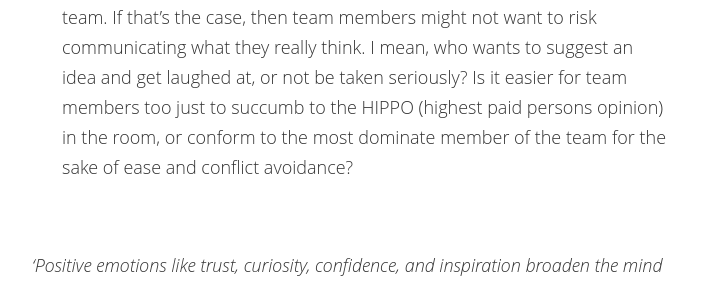
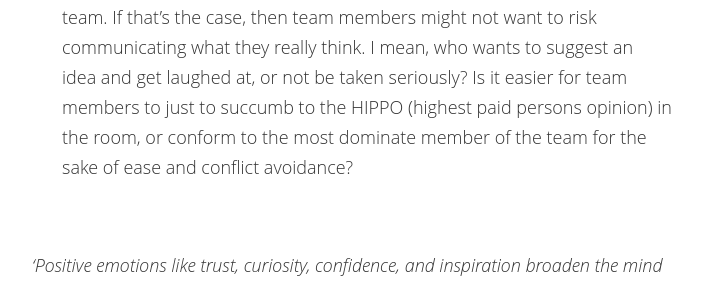
Before and after one commit to IamJackReed/JackReed, a Jekyll site: the page built from _posts/2018-05-11-greasing-the-wheels-on-facilitation.md, in a window 1280 px wide and 900 px high, scrolled down 7961 px. Shown: the part 495-781 px from the top of the window, without its empty margins (288-990 px from the left). Built offline with Jekyll 4.4.1, drawn with Linux system fonts in a browser that asks for light colours; nearby versions of some CDN libraries; some web fonts are replaced; comment, search, counter and statistics services are not loaded; some of the changed text lies outside the part shown.

Commit message:
Update 2018-05-11-greasing-the-wheels-on-facilitation.md

```diff
--- a/_posts/2018-05-11-greasing-the-wheels-on-facilitation.md
+++ b/_posts/2018-05-11-greasing-the-wheels-on-facilitation.md
@@ -84,7 +84,7 @@ image2: /assets/article_images/2018-05-11-greasing-the-wheels-on-facilitation/fa
 - <span style="color:#00000; font-family: 'open sans'; font-size: 1em; font-size: 18px; font-weight: 200; hyphens: none;">**The Sprint Review** is an energising event in which the Scrum team, sponsors and stakeholders together inspect the product increment and backlog. But also retrospect their collaboration and how this can be improved. They act as one team with the same purpose, there are no barriers between ‘client’ and ‘supplier’;
 - <span style="color:#00000; font-family: 'open sans'; font-size: 1em; font-size: 18px; font-weight: 200; hyphens: none;">**The Retrospective** is done in a safe atmosphere in which ‘the elephant in the room’ is addressed, discussed and turned into actionable improvements that the team members agree upon realising in the next sprint.
 # Psychological Environment
-<span style="color:#00000; font-family: 'open sans'; font-size: 1em; font-size: 18px; font-weight: 200; hyphens: none;">Coming back to 'what isn't always obvious are the types of obstacles (impediments) that prevent communication from working effectively and how facilitation can help'- one of the main challenges is usually the environment from a psychological perspective, it has to be psychologically safe. Not just that, if the culture of the organisation suffers from dysfunctions that diminish the levels of trust and respect needed for truthful conversations, then it is likely that part of this will have trickled down into the team layer level and could be embedded within the Scrum team. If that's the case, then team members might not want to risk communicating what they really think. I mean, who wants to suggest an idea and get laughed at, or not be taken seriously? Is it easier for team members too just to succumb to the HIPPO (highest paid persons opinion) in the room, or conform to the most dominate member of the team for the sake of ease and conflict avoidance?
+<span style="color:#00000; font-family: 'open sans'; font-size: 1em; font-size: 18px; font-weight: 200; hyphens: none;">Coming back to 'what isn't always obvious are the types of obstacles (impediments) that prevent communication from working effectively and how facilitation can help'- one of the main challenges is usually the environment from a psychological perspective, it has to be psychologically safe. Not just that, if the culture of the organisation suffers from dysfunctions that diminish the levels of trust and respect needed for truthful conversations, then it is likely that part of this will have trickled down into the team layer level and could be embedded within the Scrum team. If that's the case, then team members might not want to risk communicating what they really think. I mean, who wants to suggest an idea and get laughed at, or not be taken seriously? Is it easier for team members to just to succumb to the HIPPO (highest paid persons opinion) in the room, or conform to the most dominate member of the team for the sake of ease and conflict avoidance?
 
 <span style="color:#00000; font-family: 'open sans'; font-size: 1em; font-size: 18px; font-weight: 200; hyphens: none;">_'Positive emotions like trust, curiosity, confidence, and inspiration broaden the mind and help us build psychological, social, and physical resources. We become more open-minded, resilient, motivated, and persistent when we feel safe. Humour increases, as does solution-finding and divergent thinking — the cognitive process underlying creativity_'.- **Barbara L. Fredrickson**
 
```
